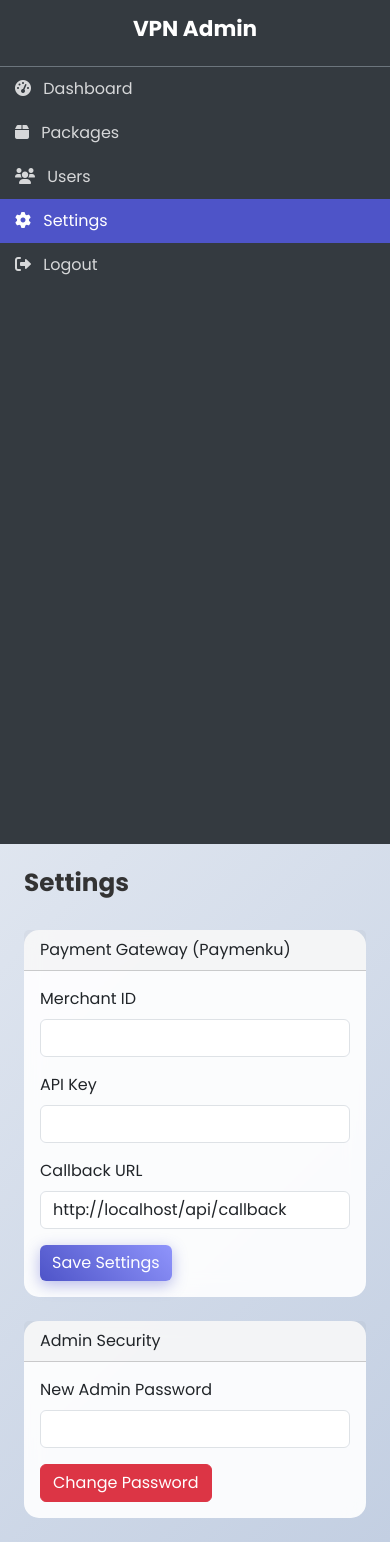
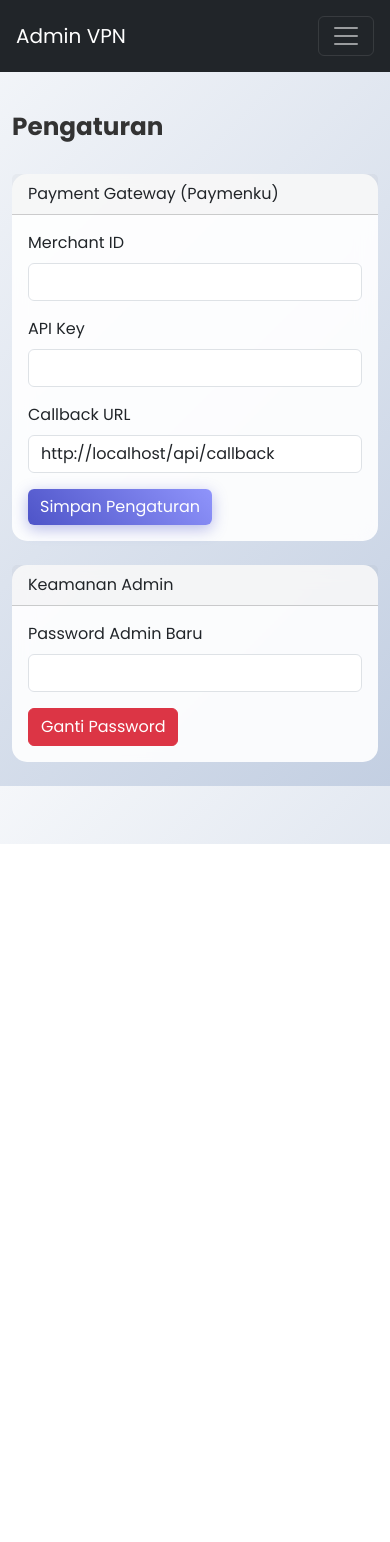
Before and after one commit to 2026musik-code/DIANA-ZIVPN, a Flask app: page /admin/settings in a window 390 px wide. After the commit the page ends 844 px from the top, so only its background shows below. Run offline with Flask 3, Linux system fonts and the light colour scheme; the visitor is signed in with stand-in values (Sample User, id 1); data that the repository does not hold is empty.

Commit message:
Fix mobile layout and translate admin panel to Indonesian
- Updated `templates/base.html` to hide the sidebar on mobile and use an offcanvas menu.
- Added a mobile navbar with a toggler.
- Translated all admin templates (`dashboard.html`, `packages.html`, `users.html`, `settings.html`) to Indonesian.
- Verified mobile layout with Playwright.

Co-authored-by: 2026musik-code <254048407+2026musik-code@users.noreply.github.com>

```diff
--- a/templates/admin/settings.html
+++ b/templates/admin/settings.html
@@ -1,9 +1,9 @@
 {% extends "base.html" %}
 
-{% block title %}Settings{% endblock %}
+{% block title %}Pengaturan{% endblock %}
 
 {% block content %}
-<h2>Settings</h2>
+<h2>Pengaturan</h2>
 
 <div class="row">
     <div class="col-md-6">
@@ -23,7 +23,7 @@
                         <label class="form-label">Callback URL</label>
                         <input type="text" class="form-control" value="{{ request.url_root }}api/callback" readonly>
                     </div>
-                    <button type="submit" class="btn btn-primary">Save Settings</button>
+                    <button type="submit" class="btn btn-primary">Simpan Pengaturan</button>
                 </form>
             </div>
         </div>
@@ -31,14 +31,14 @@
 
     <div class="col-md-6">
         <div class="card mt-4">
-            <div class="card-header">Admin Security</div>
+            <div class="card-header">Keamanan Admin</div>
             <div class="card-body">
                 <form method="POST" action="{{ url_for('admin_change_password') }}">
                     <div class="mb-3">
-                        <label class="form-label">New Admin Password</label>
+                        <label class="form-label">Password Admin Baru</label>
                         <input type="password" name="new_password" class="form-control" required>
                     </div>
-                    <button type="submit" class="btn btn-danger">Change Password</button>
+                    <button type="submit" class="btn btn-danger">Ganti Password</button>
                 </form>
             </div>
         </div>
--- /dev/null
+++ b/templates/admin/sidebar_links.html
@@ -0,0 +1,15 @@
+<a href="{{ url_for('admin_dashboard') }}" class="{% if request.endpoint == 'admin_dashboard' %}active{% endif %}">
+    <i class="fas fa-tachometer-alt me-2"></i> Dasbor
+</a>
+<a href="{{ url_for('admin_packages') }}" class="{% if request.endpoint.startswith('admin_packages') %}active{% endif %}">
+    <i class="fas fa-box me-2"></i> Paket
+</a>
+<a href="{{ url_for('admin_users') }}" class="{% if request.endpoint.startswith('admin_users') %}active{% endif %}">
+    <i class="fas fa-users me-2"></i> Pengguna
+</a>
+<a href="{{ url_for('admin_settings') }}" class="{% if request.endpoint == 'admin_settings' %}active{% endif %}">
+    <i class="fas fa-cog me-2"></i> Pengaturan
+</a>
+<a href="{{ url_for('admin_logout') }}">
+    <i class="fas fa-sign-out-alt me-2"></i> Keluar
+</a>
--- a/templates/base.html
+++ b/templates/base.html
@@ -1,5 +1,5 @@
 <!DOCTYPE html>
-<html lang="en">
+<html lang="id">
 <head>
     <meta charset="UTF-8">
     <meta name="viewport" content="width=device-width, initial-scale=1.0">
@@ -13,35 +13,49 @@
         .sidebar a { color: rgba(255,255,255,.8); text-decoration: none; display: block; padding: 10px 15px; }
         .sidebar a:hover { color: white; background: rgba(255,255,255,.1); }
         .sidebar .active { background: #4e54c8; color: white; }
+
+        /* Mobile Sidebar adjustments */
+        @media (max-width: 767.98px) {
+            .sidebar { min-height: auto; }
+        }
     </style>
     {% block head %}{% endblock %}
 </head>
 <body>
 
     {% if session.get('admin_logged_in') %}
+
+    <!-- Mobile Navbar -->
+    <nav class="navbar navbar-dark bg-dark d-md-none p-3 mb-3">
+        <span class="navbar-brand">Admin VPN</span>
+        <button class="navbar-toggler" type="button" data-bs-toggle="offcanvas" data-bs-target="#sidebarMenu">
+            <span class="navbar-toggler-icon"></span>
+        </button>
+    </nav>
+
     <div class="container-fluid">
         <div class="row">
-            <div class="col-md-2 sidebar p-0">
+            <!-- Sidebar (Desktop) -->
+            <div class="col-md-2 d-none d-md-block sidebar p-0">
                 <div class="p-3 text-center font-weight-bold border-bottom border-secondary">
-                    <h4>VPN Admin</h4>
+                    <h4>Admin VPN</h4>
                 </div>
-                <a href="{{ url_for('admin_dashboard') }}" class="{% if request.endpoint == 'admin_dashboard' %}active{% endif %}">
-                    <i class="fas fa-tachometer-alt me-2"></i> Dashboard
-                </a>
-                <a href="{{ url_for('admin_packages') }}" class="{% if request.endpoint.startswith('admin_packages') %}active{% endif %}">
-                    <i class="fas fa-box me-2"></i> Packages
-                </a>
-                <a href="{{ url_for('admin_users') }}" class="{% if request.endpoint.startswith('admin_users') %}active{% endif %}">
-                    <i class="fas fa-users me-2"></i> Users
-                </a>
-                <a href="{{ url_for('admin_settings') }}" class="{% if request.endpoint == 'admin_settings' %}active{% endif %}">
-                    <i class="fas fa-cog me-2"></i> Settings
-                </a>
-                <a href="{{ url_for('admin_logout') }}">
-                    <i class="fas fa-sign-out-alt me-2"></i> Logout
-                </a>
+                {% include 'admin/sidebar_links.html' %}
             </div>
-            <div class="col-md-10 p-4">
+
+            <!-- Sidebar (Mobile Offcanvas) -->
+            <div class="offcanvas offcanvas-start bg-dark text-white" tabindex="-1" id="sidebarMenu">
+                <div class="offcanvas-header border-bottom border-secondary">
+                    <h5 class="offcanvas-title">Menu Admin</h5>
+                    <button type="button" class="btn-close btn-close-white" data-bs-dismiss="offcanvas"></button>
+                </div>
+                <div class="offcanvas-body p-0 sidebar">
+                     {% include 'admin/sidebar_links.html' %}
+                </div>
+            </div>
+
+            <!-- Content -->
+            <div class="col-md-10 ms-sm-auto col-lg-10 px-md-4 py-4">
                 {% with messages = get_flashed_messages(with_categories=true) %}
                   {% if messages %}
                     {% for category, message in messages %}
```
Also changed, not shown: templates/admin/dashboard.html (+11 -11 lines), templates/admin/packages.html (+10 -10 lines), templates/admin/users.html (+9 -9 lines).
